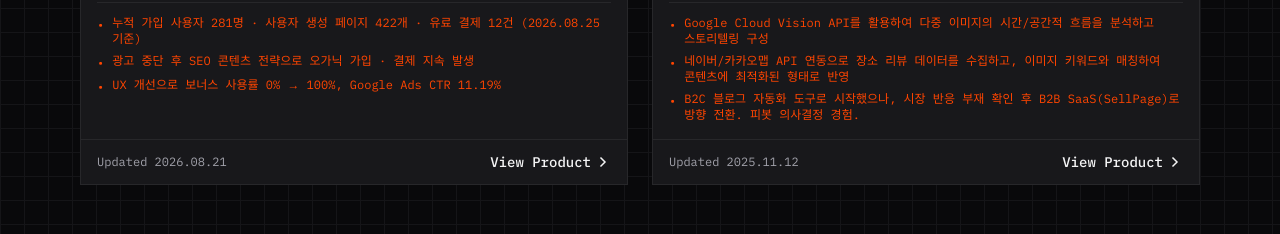
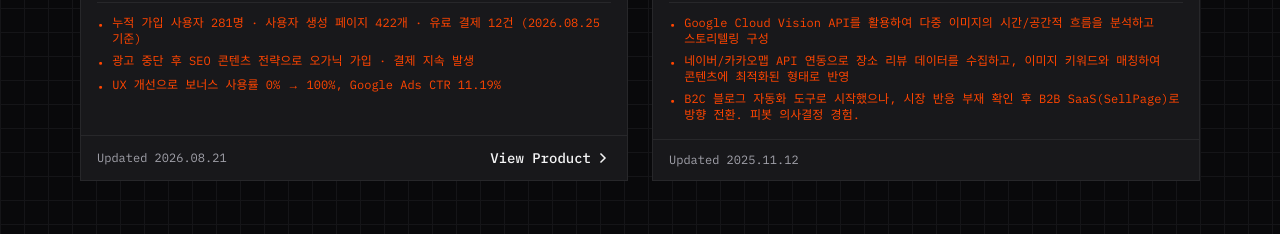
Before and after one commit to Baeju0/baeju0, a Next.js app: page / in a window 1280 px wide. Shown: the part 1120-1354 px from the top of the page. Built offline with nearby package versions, Linux system fonts and the light colour scheme; no server answers.

Commit message:
fix: FastPost 만료 링크 제거 (#2)
FastPost의 만료 예정 도메인 CTA를 제거하고 링크가 있는 제품만 View Product를 렌더링합니다.

```diff
--- a/src/app/page.tsx
+++ b/src/app/page.tsx
@@ -63,7 +63,6 @@ const nowShipping = (
       'B2C 블로그 자동화 도구로 시작했으나, 시장 반응 부재 확인 후 B2B SaaS(SellPage)로 방향 전환. 피봇 의사결정 경험.',
     ],
     status: 'archived' as const,
-    href: 'https://fastpost.life',
     lastUpdated: '2025.11.12',
   },
 ];
--- a/src/components/ProductCard.tsx
+++ b/src/components/ProductCard.tsx
@@ -11,7 +11,7 @@ interface ProductCardProps {
   title: string;
   description: string;
   status: Status;
-  href: string;
+  href?: string;
   lastUpdated?: string;
   impact?: string[];
 }
@@ -62,6 +62,7 @@ export function ProductCard({
             Updated {lastUpdated}
           </span>
         )}
+        {href && (
           <Link
             href={href}
             target="_blank"
@@ -92,6 +93,7 @@ export function ProductCard({
               />
             </svg>
           </Link>
+        )}
       </div>
     </article>
   );
```
Lines whose indentation alone changed are shown as unchanged.
